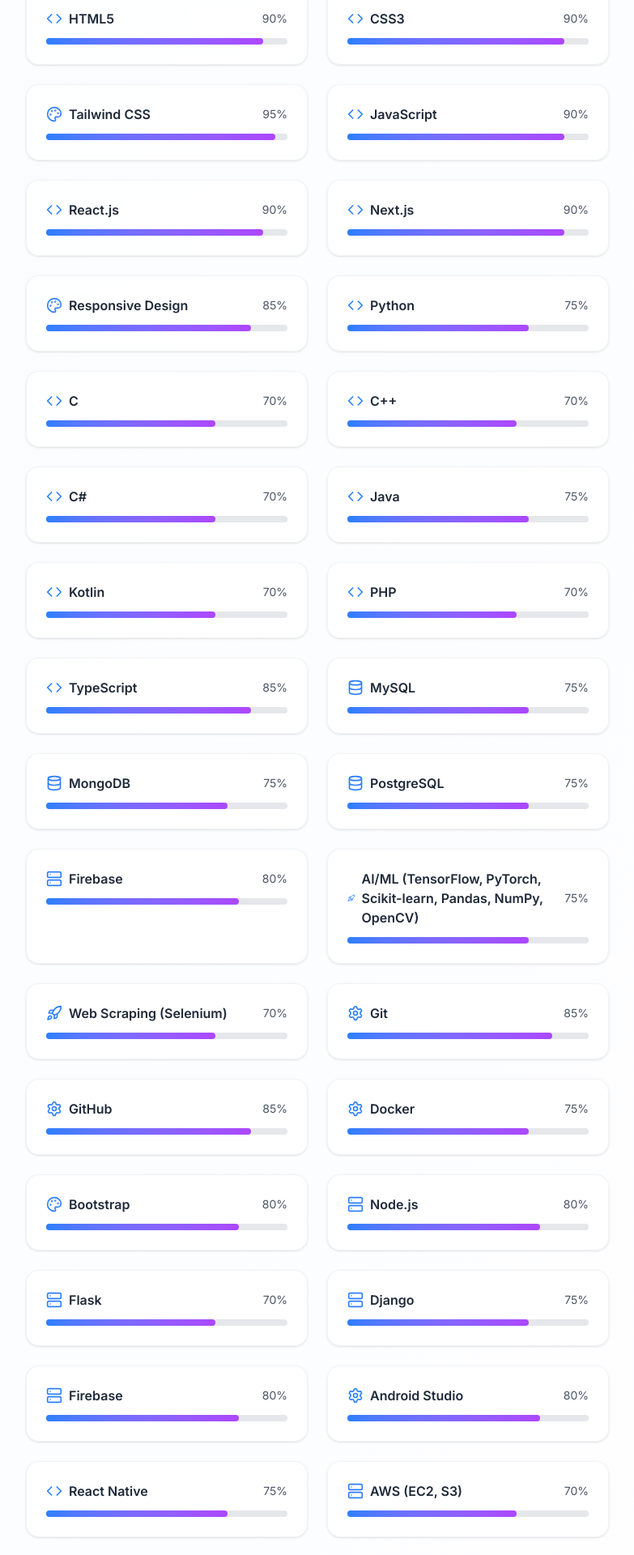
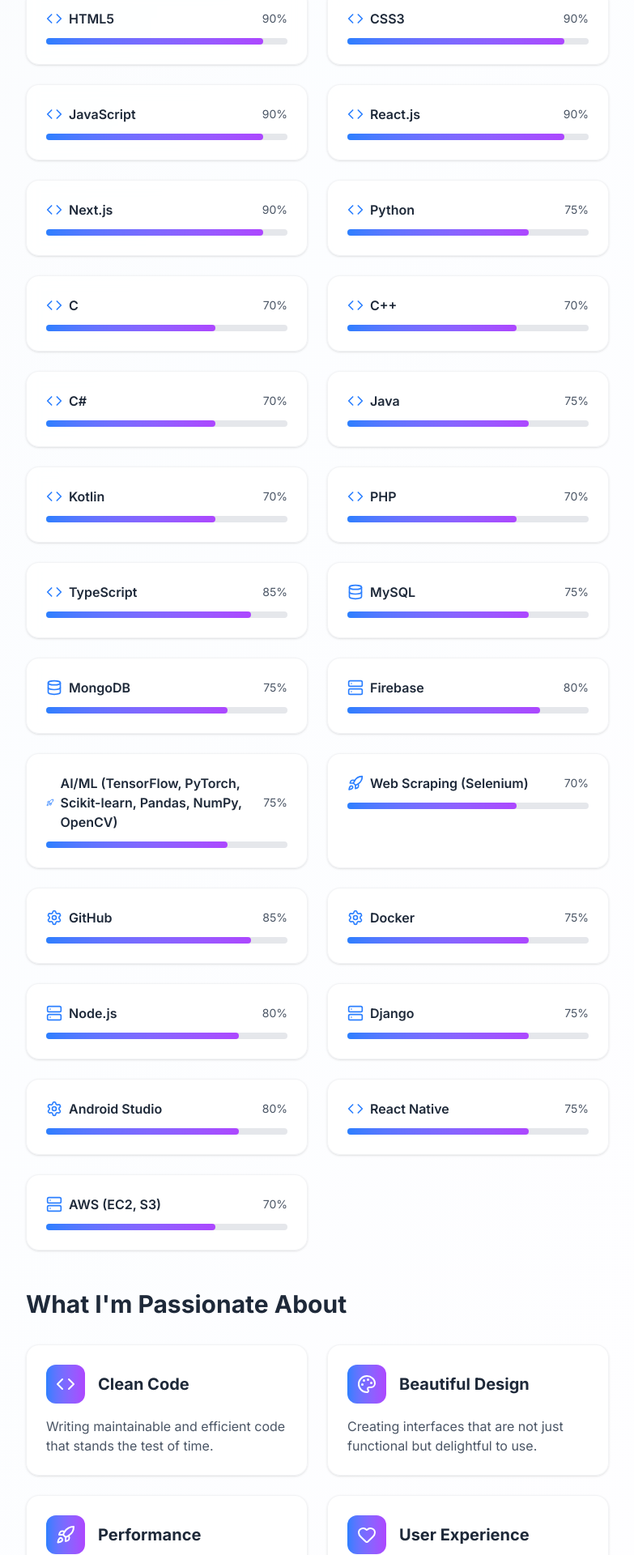
Before and after one commit to mrmajithiya/my_portfolio, a Next.js app: page /about in a window 1280 px wide. Shown: the part 1159-3079 px from the top of the page at 81% size, without its empty margins (440-1223 px from the left). Built offline with nearby package versions, Linux system fonts and the light colour scheme.

Commit message:
fix: Comment out unused skills and tools in About component

```diff
--- a/src/app/about/page.tsx
+++ b/src/app/about/page.tsx
@@ -17,11 +17,11 @@
   // Proficient
   { name: 'HTML5', level: 90, icon: Code },
   { name: 'CSS3', level: 90, icon: Code },
-  { name: 'Tailwind CSS', level: 95, icon: Palette },
+  // { name: 'Tailwind CSS', level: 95, icon: Palette },
   { name: 'JavaScript', level: 90, icon: Code },
   { name: 'React.js', level: 90, icon: Code },
   { name: 'Next.js', level: 90, icon: Code },
-  { name: 'Responsive Design', level: 85, icon: Palette },
+  // { name: 'Responsive Design', level: 85, icon: Palette },
 
   // Familiar
   { name: 'Python', level: 75, icon: Code },
@@ -34,21 +34,21 @@
   { name: 'TypeScript', level: 85, icon: Code },
   { name: 'MySQL', level: 75, icon: Database },
   { name: 'MongoDB', level: 75, icon: Database },
-  { name: 'PostgreSQL', level: 75, icon: Database },
+  // { name: 'PostgreSQL', level: 75, icon: Database },
   { name: 'Firebase', level: 80, icon: Server },
   { name: 'AI/ML (TensorFlow, PyTorch, Scikit-learn, Pandas, NumPy, OpenCV)', level: 75, icon: Rocket },
   { name: 'Web Scraping (Selenium)', level: 70, icon: Rocket },
 
 //   // Tools & Platforms
-  { name: 'Git', level: 85, icon: Settings },
+  // { name: 'Git', level: 85, icon: Settings },
   { name: 'GitHub', level: 85, icon: Settings },
 //   { name: 'GitLab', level: 80, icon: Settings },
   { name: 'Docker', level: 75, icon: Settings },
-  { name: 'Bootstrap', level: 80, icon: Palette },
+  // { name: 'Bootstrap', level: 80, icon: Palette },
   { name: 'Node.js', level: 80, icon: Server },
-  { name: 'Flask', level: 70, icon: Server },
+  // { name: 'Flask', level: 70, icon: Server },
   { name: 'Django', level: 75, icon: Server },
-  { name: 'Firebase', level: 80, icon: Server },
+  // { name: 'Firebase', level: 80, icon: Server },
   { name: 'Android Studio', level: 80, icon: Settings },
   { name: 'React Native', level: 75, icon: Code },
   { name: 'AWS (EC2, S3)', level: 70, icon: Server },
```
